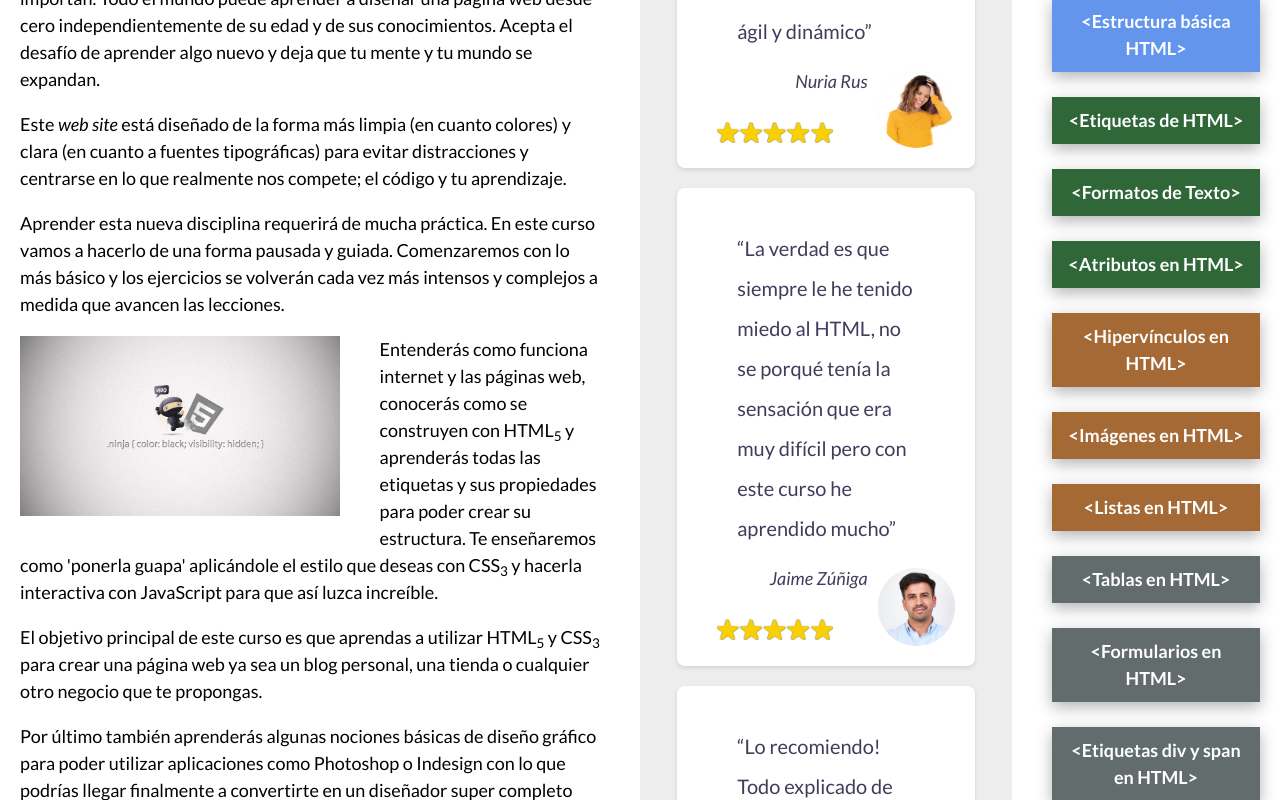
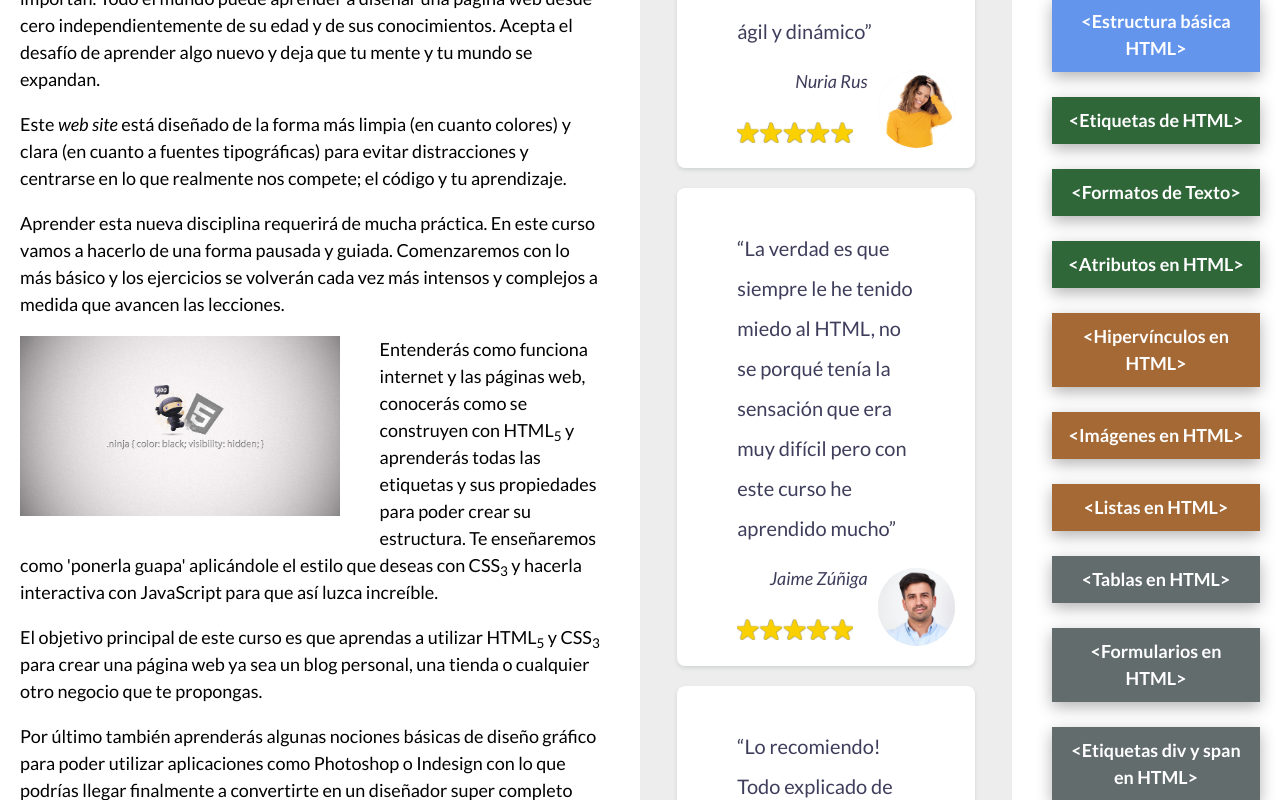
Before and after one commit to carlosgitlop/carlosgitlop.github.io, a plain HTML site: page index.html in a window 1280 px wide. Shown: the part 1160-1960 px from the top of the page. Drawn offline with Linux system fonts and the light colour scheme.

Commit message:
css valoraciones

```diff
--- a/css/style.css
+++ b/css/style.css
@@ -616,7 +616,7 @@ box-shadow: 0 5px 15px rgba(0,0,0,0.3)
 
 .valoraciones_alumnos {
   width: 30%;
-  margin-left: 2rem;
+  margin-left: 4rem;
   background-color: #ffffff;
   float: left;
 }
```
